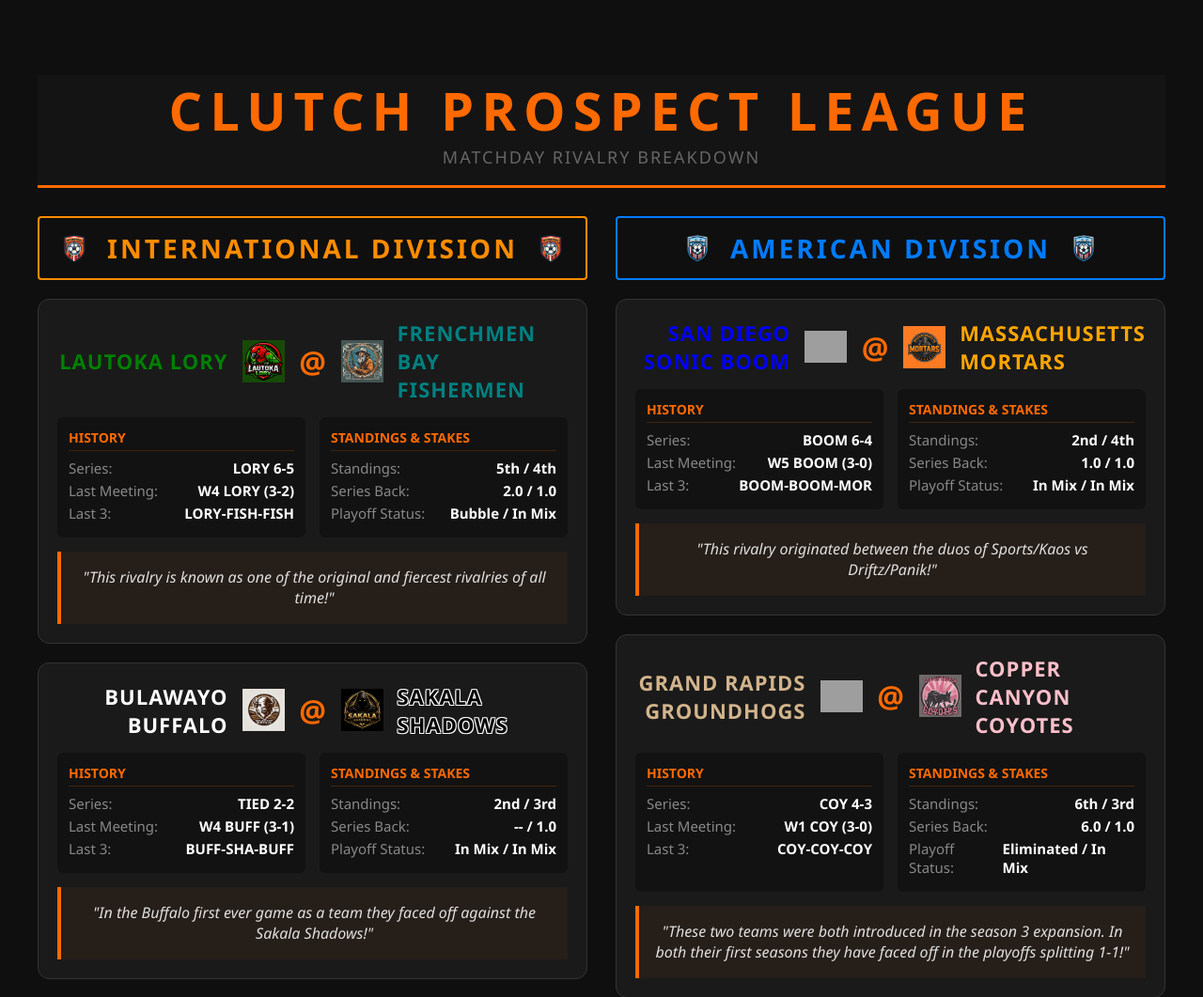
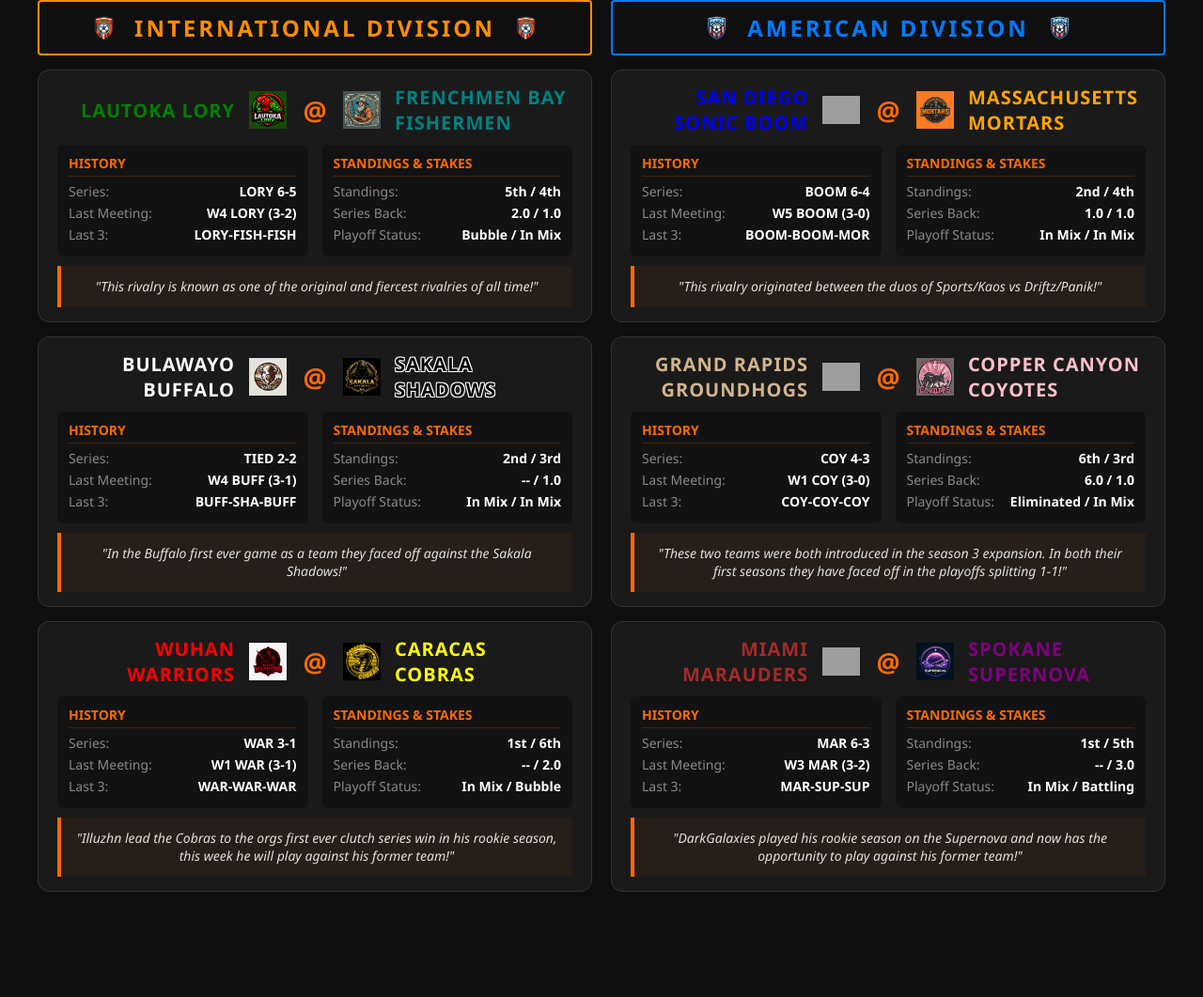
Before and after one commit to HunterYoung17/MondayPodcast, a plain HTML site: page generalGraphics/cplrivalry.html in a window 1280 px wide. Shown: the top 1061 px of the page at 94% size. After the commit the page ends 949 px from the top, so only its background shows below. Drawn offline with Linux system fonts and the light colour scheme; grey boxes are pictures that could not be loaded.

Commit message:
resize and topics

```diff
--- a/generalGraphics/cplrivalry.html
+++ b/generalGraphics/cplrivalry.html
@@ -16,25 +16,30 @@
         --border-color: #333;
     }
 
+    /* Lock body to exactly the viewport height to prevent scrolling */
     body {
         font-family: 'Segoe UI', Tahoma, Geneva, Verdana, sans-serif;
         background-color: var(--bg-dark);
         color: var(--text-color);
         margin: 0;
+        padding: 0;
         display: flex;
         justify-content: center;
-        min-height: 100vh;
-        padding: 40px 0;
+        align-items: center;
+        height: 100vh;
+        width: 100vw;
+        overflow: hidden;
     }
 
+    /* Force the dashboard to exactly 1920x1080 */
     #dashboard {
         width: 1920px;
-        min-height: 1080px;
+        height: 1080px;
         display: grid;
-        grid-template-rows: 120px 1fr;
+        grid-template-rows: 100px 1fr;
         grid-template-columns: 1fr 1fr;
-        gap: 30px;
-        padding: 40px;
+        gap: 20px;
+        padding: 20px 40px;
         box-sizing: border-box;
     }
 
@@ -46,12 +51,12 @@
         align-items: center;
         border-bottom: 3px solid var(--accent-cpl);
         background: rgba(255, 255, 255, 0.02);
-        padding-bottom: 20px;
+        padding-bottom: 10px;
     }
 
     header h1 {
         margin: 0;
-        font-size: 56px;
+        font-size: 50px;
         text-transform: uppercase;
         letter-spacing: 8px;
         color: var(--accent-cpl);
@@ -60,7 +65,8 @@
     .division-block {
         display: flex;
         flex-direction: column;
-        gap: 20px;
+        gap: 15px; /* Tightened gap */
+        height: 100%;
     }
 
     .division-header {
@@ -68,16 +74,16 @@
         align-items: center;
         justify-content: center;
         gap: 15px;
-        font-size: 28px;
+        font-size: 24px;
         font-weight: 800;
         text-transform: uppercase;
-        padding: 12px;
+        padding: 10px;
         border-radius: 4px;
         letter-spacing: 3px;
     }
 
     .div-logo {
-        height: 40px;
+        height: 35px;
         width: auto;
         object-fit: contain;
     }
@@ -85,15 +91,16 @@
     .intl-block .division-header { border: 2px solid var(--intl-primary); color: var(--intl-primary); }
     .amer-block .division-header { border: 2px solid var(--amer-primary); color: var(--amer-primary); }
 
+    /* Cards now use flex: 1 to fill available vertical space */
     .matchup-card {
         background: var(--card-bg);
         border: 1px solid var(--border-color);
         border-radius: 12px;
-        padding: 20px;
+        padding: 15px 20px;
         display: flex;
         flex-direction: column;
-        gap: 15px;
-        min-height: 275px;
+        gap: 10px;
+        flex: 1;
     }
 
     .team-row {
@@ -112,13 +119,13 @@
     .team-right-container { justify-content: flex-start; text-align: left; }
 
     .team-logo {
-        height: 45px;
-        width: 45px;
+        height: 40px;
+        width: 40px;
         object-fit: contain;
     }
 
     .team-name {
-        font-size: 22px;
+        font-size: 20px;
         font-weight: 700;
         text-transform: uppercase;
         letter-spacing: 1px;
@@ -134,7 +141,7 @@
         text-align: center;
         font-weight: 900;
         color: var(--accent-cpl);
-        font-size: 32px;
+        font-size: 28px;
     }
 
     .data-row {
@@ -146,7 +153,7 @@
     .data-box {
         background: rgba(0, 0, 0, 0.3);
         border-radius: 6px;
-        padding: 12px;
+        padding: 10px 12px;
     }
 
     .data-title {
@@ -154,7 +161,7 @@
         color: var(--accent-cpl);
         text-transform: uppercase;
         font-weight: 800;
-        margin-bottom: 8px;
+        margin-bottom: 6px;
         border-bottom: 1px solid rgba(255, 106, 0, 0.2);
         padding-bottom: 4px;
     }
@@ -162,7 +169,7 @@
     .stat-line {
         display: flex;
         justify-content: space-between;
-        font-size: 15px;
+        font-size: 14px;
         margin-bottom: 4px;
     }
 
@@ -172,8 +179,8 @@
     .notes-box {
         background: rgba(255, 106, 0, 0.05);
         border-left: 4px solid var(--accent-cpl);
-        padding: 16px;
-        font-size: 16px;
+        padding: 12px 16px;
+        font-size: 14px;
         color: #e0e0e0;
         font-style: italic;
         flex-grow: 1;
@@ -191,7 +198,7 @@
 <div id="dashboard">
     <header>
         <h1>CLUTCH PROSPECT LEAGUE</h1>
-        <div style="color: #666; font-size: 18px; letter-spacing: 2px;">MATCHDAY RIVALRY BREAKDOWN</div>
+        <div style="color: #666; font-size: 16px; letter-spacing: 2px;">MATCHDAY RIVALRY BREAKDOWN</div>
     </header>
 
     <div class="division-block intl-block">
```
Also changed, not shown: generalGraphics/casrivalry.html (+32 -27 lines), generalGraphics/ccsrivalry.html (+32 -25 lines), generalGraphics/cnlrivalryl.html (+32 -25 lines), generalGraphics/monday.html (+6 -7 lines).
